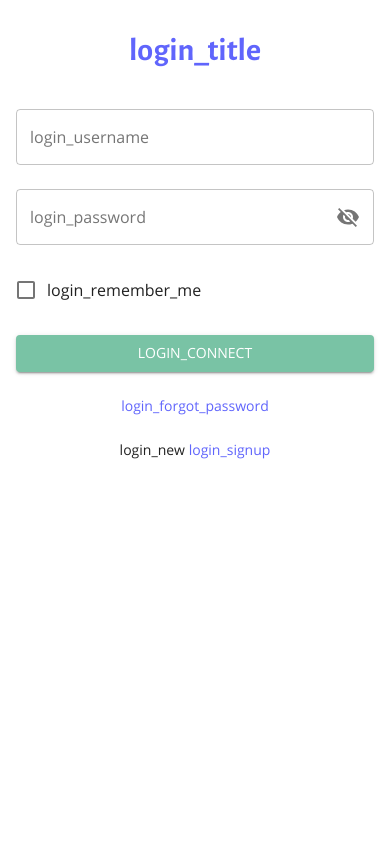
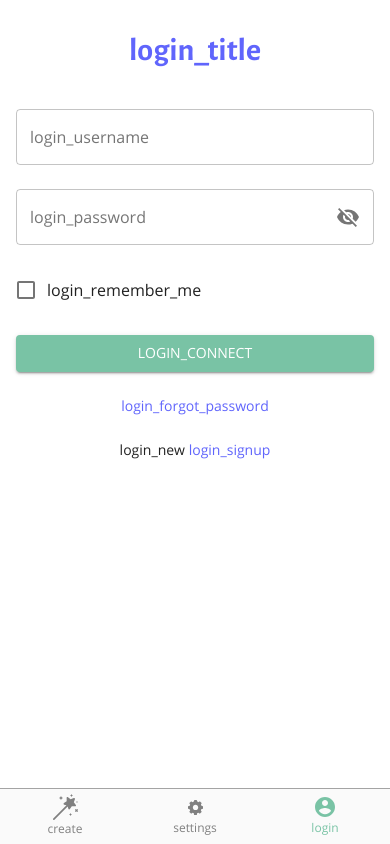
Before and after one commit to Asso-ParLeMonde/clap, a Next.js app: page /login in a window 390 px wide. Built offline with nearby package versions, Linux system fonts and the light colour scheme.

Commit message:
:iphone: Add mobile navbar

```diff
--- /dev/null
+++ b/src/components/BottomNavBar.tsx
@@ -0,0 +1,62 @@
+import BottomNavigationAction from "@material-ui/core/BottomNavigationAction";
+import BottomNavigation from "@material-ui/core/BottomNavigation";
+import { withStyles } from "@material-ui/core/styles";
+import { useRouter } from "next/router";
+import React, { useEffect } from "react";
+
+import { useTranslation } from "src/i18n/useTranslation";
+import { UserServiceContext } from "src/services/UserService";
+import { getTabs } from "src/util/tabs";
+
+const StyledTab = withStyles((theme) => ({
+  root: {
+    fill: "#808080",
+    color: "#808080",
+  },
+  selected: {
+    fill: theme.palette.secondary.main,
+    color: `${theme.palette.secondary.main}!important`,
+  },
+}))(BottomNavigationAction);
+
+export const BottomNavBar: React.FunctionComponent = () => {
+  const { t } = useTranslation();
+  const router = useRouter();
+  const { isLoggedIn } = React.useContext(UserServiceContext);
+  const [activeTab, setActiveTab] = React.useState(0);
+
+  const tabs = getTabs(isLoggedIn);
+
+  useEffect(() => {
+    const navtabs = getTabs(isLoggedIn);
+    const index = navtabs.reduce((i1, tab, i2) => (tab.path.split("/")[1] === router.pathname.split("/")[1] ? i2 : i1), -1);
+    setActiveTab(index + 1);
+  }, [isLoggedIn, router.pathname]);
+
+  return (
+    <React.Fragment>
+      <div style={{ height: "60px" }} />
+      <BottomNavigation
+        value={activeTab}
+        onChange={(_event, newValue) => {
+          setActiveTab(newValue);
+        }}
+        showLabels
+        className="bottom-navbar"
+      >
+        <StyledTab label="" style={{ display: "none" }} />
+        {tabs.map((tab, index) => (
+          <StyledTab
+            label={t(tab.label)}
+            icon={tab.icon}
+            key={index}
+            onClick={(event: React.MouseEvent) => {
+              event.preventDefault();
+              router.push(tab.path);
+            }}
+          />
+        ))}
+      </BottomNavigation>
+    </React.Fragment>
+  );
+};
--- a/src/components/topNavBar/NavBar.tsx
+++ b/src/components/topNavBar/NavBar.tsx
@@ -26,22 +26,21 @@ const useStyles = makeStyles((theme) => ({
 interface NavBarProps {
   title: string;
   homeLink: string;
-  currentPath: string;
 }
 
 export const NavBar: React.FunctionComponent<NavBarProps> = (props: NavBarProps) => {
   const classes = useStyles();
   const router = useRouter();
-  const [value, setValue] = React.useState(1);
+  const [value, setValue] = React.useState(0);
   const { isLoggedIn } = React.useContext(UserServiceContext);
 
   const tabs = getTabs(isLoggedIn);
 
   useEffect(() => {
     const navtabs = getTabs(isLoggedIn);
-    const index = navtabs.reduce((i1, tab, i2) => (tab.path.split("/")[1] === props.currentPath.split("/")[1] ? i2 : i1), -1);
+    const index = navtabs.reduce((i1, tab, i2) => (tab.path.split("/")[1] === router.pathname.split("/")[1] ? i2 : i1), -1);
     setValue(index + 1);
-  }, [isLoggedIn, props.currentPath]);
+  }, [isLoggedIn, router.pathname]);
 
   const handleHomeLink = (event: React.MouseEvent): void => {
     event.preventDefault();
--- a/src/pages/_app.tsx
+++ b/src/pages/_app.tsx
@@ -11,11 +11,13 @@ import Head from "next/head";
 import NProgress from "nprogress";
 import React from "react";
 
+import { BottomNavBar } from "src/components/BottomNavBar";
 import { TopNavBar } from "src/components/topNavBar";
 import { useTranslationContext } from "src/i18n/useTranslation";
 import { UserServiceProvider } from "src/services/UserService";
 import theme from "src/styles/theme";
-import { User } from "types/entities/user.type";
+import { getInitialData } from "src/util/data";
+import type { User } from "types/entities/user.type";
 
 interface MyAppOwnProps {
   currentLocale: string;
@@ -31,6 +33,7 @@ const MyApp: React.FunctionComponent<AppProps> & {
   const { t, translationContext } = useTranslationContext(currentLocale, locales);
 
   const onRouterChangeStart = (): void => {
+    NProgress.configure({ showSpinner: false });
     NProgress.start();
   };
   const onRouterChangeComplete = (): void => {
@@ -67,13 +70,16 @@ const MyApp: React.FunctionComponent<AppProps> & {
         <translationContext.Provider value={{ t, currentLocale }}>
           <UserServiceProvider user={user} csrfToken={"null"}>
             <Hidden smDown implementation="css">
-              <TopNavBar title={"Par Le monde"} homeLink="/create" currentPath={router.pathname} />
+              <TopNavBar title={"Par Le monde"} homeLink="/create" />
             </Hidden>
             <main>
               <Container maxWidth="lg">
                 <Component {...pageProps} />
               </Container>
             </main>
+            <Hidden mdUp implementation="css">
+              <BottomNavBar />
+            </Hidden>
           </UserServiceProvider>
         </translationContext.Provider>
       </ThemeProvider>
@@ -84,21 +90,7 @@ const MyApp: React.FunctionComponent<AppProps> & {
 MyApp.getInitialProps = async (appContext: AppContext): Promise<AppInitialProps & MyAppOwnProps> => {
   // calls page's `getInitialProps` and fills `appProps.pageProps`
   const appProps = await App.getInitialProps(appContext);
-  // eslint-disable-next-line @typescript-eslint/no-explicit-any
-  const ctxRequest: any = appContext.ctx.req || null;
-
-  let currentLocale = ctxRequest?.currentLocale || "fr";
-  let locales = ctxRequest?.locales || {};
-  let csrfToken = ctxRequest?.csrfToken || null;
-  let user = ctxRequest?.user || null;
-  if (ctxRequest === null) {
-    const initialData = JSON.parse(window.document.getElementById("__NEXT_DATA__")?.innerText);
-    currentLocale = initialData?.props?.currentLocale || "fr";
-    locales = initialData?.props?.locales || {};
-    csrfToken = initialData?.props?.csrfToken || null;
-    user = initialData?.props?.user || null;
-  }
-  return { ...appProps, locales, csrfToken, user, currentLocale };
+  return { ...appProps, ...getInitialData(appContext.ctx) };
 };
 
 export default MyApp;
--- a/src/styles/globals.css
+++ b/src/styles/globals.css
@@ -142,3 +142,11 @@ p {
   background-color: #fff !important;
   height: 1px;
 }
+
+@media (max-width: 959.95px) {
+  #nprogress .bar {
+    z-index: 2000 !important;
+    background-color: #6065fc !important;
+    height: 1px;
+  }
+}
--- a/src/styles/user.css
+++ b/src/styles/user.css
@@ -1,3 +1,12 @@
+/* ---- NAVBAR ---- */
+.bottom-navbar {
+  position: fixed;
+  width: 100vw;
+  bottom: 0;
+  background-color: #fafafa !important;
+  border-top: 1px solid rgba(128, 128, 128, 0.7);
+}
+
 /* ---- THEMES ---- */
 .theme-cards-container {
   display: grid;
--- a/src/util/axiosRequest.ts
+++ b/src/util/axiosRequest.ts
@@ -11,8 +11,8 @@ export interface AxiosReturnType {
 const axiosRequest = async (req: AxiosRequestConfig): Promise<AxiosReturnType> => {
   try {
     const axiosOptions = {
+      baseURL: process.env.NEXT_PUBLIC_BASE_APP,
       ...req,
-      baseURL: process.env.NEXT_PUBLIC_BASE_APP,
     };
     const res = await axios(axiosOptions);
     return {
--- /dev/null
+++ b/src/util/data.ts
@@ -0,0 +1,34 @@
+import type { NextPageContext } from "next";
+
+import type { User } from "types/entities/user.type";
+
+interface initialData {
+  currentLocale: string;
+  locales: { [key: string]: string };
+  csrfToken: string | null;
+  user: User | null;
+}
+
+export const getInitialData = (ctx: NextPageContext): initialData => {
+  // eslint-disable-next-line @typescript-eslint/no-explicit-any
+  const ctxRequest: any = ctx.req || null;
+
+  if (ctxRequest === null) {
+    // client code
+    const initialData = JSON.parse(window.document.getElementById("__NEXT_DATA__")?.innerText);
+    return {
+      currentLocale: initialData?.props?.currentLocale || "fr",
+      locales: initialData?.props?.locales || {},
+      csrfToken: initialData?.props?.csrfToken || null,
+      user: initialData?.props?.user || null,
+    };
+  } else {
+    // server code
+    return {
+      currentLocale: ctxRequest?.currentLocale || "fr",
+      locales: ctxRequest?.locales || {},
+      csrfToken: ctxRequest?.csrfToken || null,
+      user: ctxRequest?.user || null,
+    };
+  }
+};
```
Also changed, not shown: src/pages/create.tsx (+29 -22 lines), 1 other file (tests, documents, lock files or other folders).
